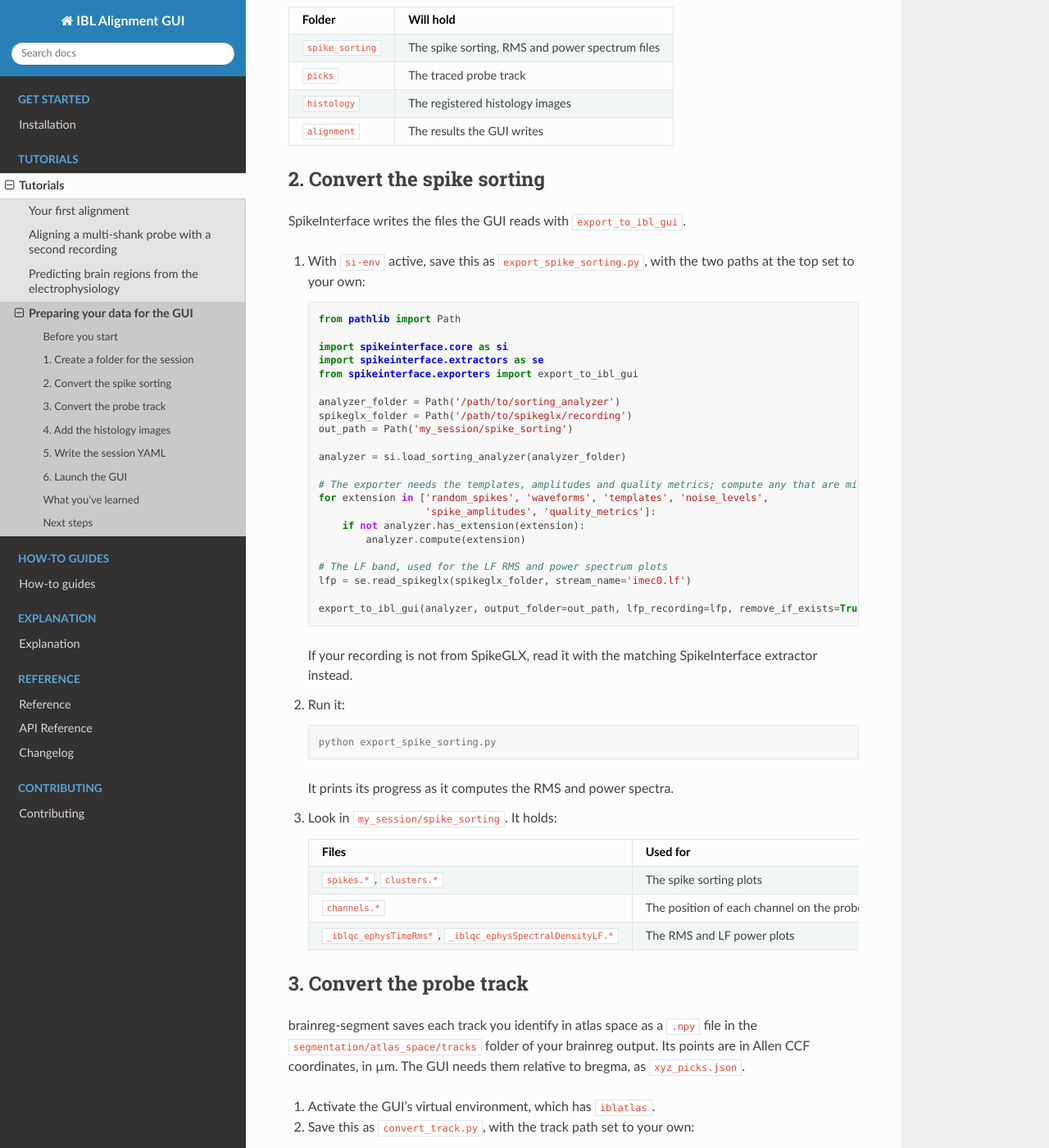
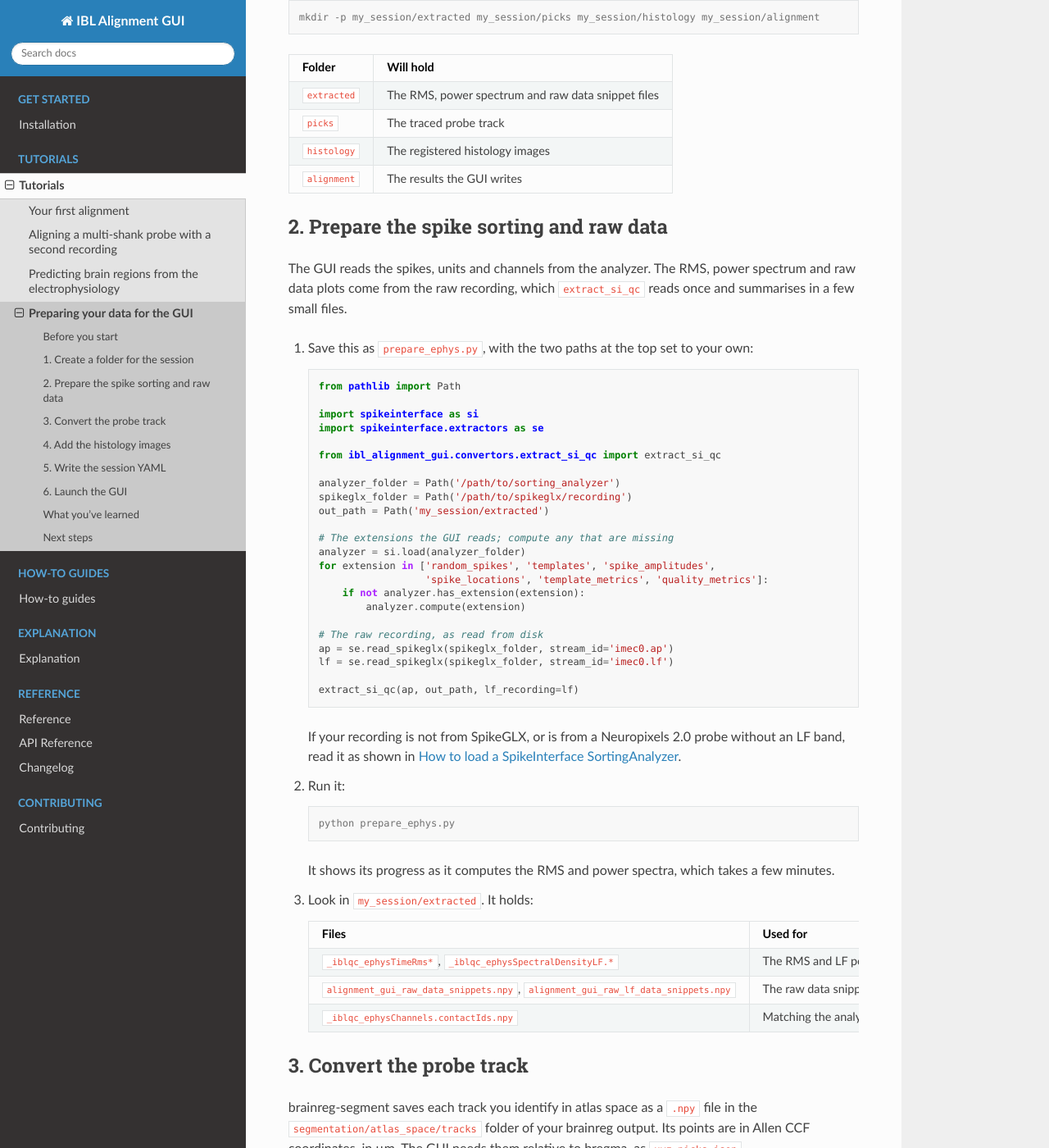
Before and after one commit to int-brain-lab/ibl-alignment-gui, a Sphinx documentation site: the page built from docs/source/tutorials/04_preparing_your_data.md, in a window 1280 px wide and 1400 px high, scrolled down 998 px. Shown: the whole window at 82% size. Built offline with Sphinx 7.4.7 and the Read the Docs theme 3.1.0, drawn with Linux system fonts in a browser that asks for light colours; some of the changed text lies outside the part shown.

Commit message:
Rewrite tutorial 4 to load the SortingAnalyzer and run extract_si_qc

````diff
--- a/docs/source/tutorials/04_preparing_your_data.md
+++ b/docs/source/tutorials/04_preparing_your_data.md
@@ -6,9 +6,10 @@ In this tutorial you will take a recording you have spike sorted with
 [brainreg](https://brainglobe.info/documentation/brainreg/index.html), and a probe track you have
 identified with
 [brainreg-segment](https://brainglobe.info/tutorials/segmenting-1d-tracks.html), and turn them
-into a session the GUI can open. You will convert the spike sorting and the probe track, put the
-histology images where the GUI can find them, write a session YAML that ties everything together,
-and launch the GUI with it.
+into a session the GUI can open. The GUI reads your `SortingAnalyzer` as it is; you will extract
+the plots it needs from the raw recording, convert the probe track, put the histology images
+where the GUI can find them, write a session YAML that ties everything together, and launch the
+GUI with it.
 
 ## Before you start
 
@@ -17,21 +18,22 @@ and launch the GUI with it.
 
   | What | From |
   |---|---|
-  | A `SortingAnalyzer` saved to a folder, with its recording attached | SpikeInterface |
-  | The LF band of the recording, for example the SpikeGLX `.lf.bin` and `.lf.meta` files | Your recording system |
+  | A `SortingAnalyzer` saved to a folder or a `.zarr` | SpikeInterface |
+  | The raw recording the analyzer was sorted from, for example the SpikeGLX `.ap.bin`, `.lf.bin` and `.meta` files | Your recording system |
   | A brainreg output folder, registered to the 25 µm Allen mouse atlas (`allen_mouse_25um`) | brainreg |
   | The probe track, identified in atlas space with brainreg-segment | brainreg-segment |
 
-- Have SpikeInterface installed in its own virtual environment, separate from the GUI's, so the
-  two do not interfere:
+- Install the GUI's `spikeinterface` extra, so the GUI can read the analyzer (see
+  {ref}`howto-install-extras`). With the GUI's environment active, in the folder you cloned it
+  into:
 
   ```console
-  uv venv si-env --python 3.12
-  source si-env/bin/activate
-  uv pip install "spikeinterface[full]"
+  uv pip install -e ".[spikeinterface]"
   ```
 
-  On Windows, activate it with `.\si-env\Scripts\activate` instead.
+  Every step of this tutorial runs in this one environment. It must be able to load your
+  analyzer: if you sorted with a newer version of SpikeInterface than it has, upgrade it with
+  `uv pip install -U spikeinterface`.
 
 ## 1. Create a folder for the session
 
@@ -39,66 +41,68 @@ Create a folder called `my_session`, with a subfolder for each kind of data, and
 in the folder that contains it:
 
 ```console
-mkdir -p my_session/spike_sorting my_session/picks my_session/histology my_session/alignment
+mkdir -p my_session/extracted my_session/picks my_session/histology my_session/alignment
 ```
 
 | Folder | Will hold |
 |---|---|
-| `spike_sorting` | The spike sorting, RMS and power spectrum files |
+| `extracted` | The RMS, power spectrum and raw data snippet files |
 | `picks` | The traced probe track |
 | `histology` | The registered histology images |
 | `alignment` | The results the GUI writes |
 
-## 2. Convert the spike sorting
+## 2. Prepare the spike sorting and raw data
 
-SpikeInterface writes the files the GUI reads with `export_to_ibl_gui`.
+The GUI reads the spikes, units and channels from the analyzer. The RMS, power spectrum and raw
+data plots come from the raw recording, which `extract_si_qc` reads once and summarises in a few
+small files.
 
-1. With `si-env` active, save this as `export_spike_sorting.py`, with the two paths at the top
-   set to your own:
+1. Save this as `prepare_ephys.py`, with the two paths at the top set to your own:
 
    ```python
    from pathlib import Path
 
-   import spikeinterface.core as si
+   import spikeinterface as si
    import spikeinterface.extractors as se
-   from spikeinterface.exporters import export_to_ibl_gui
+
+   from ibl_alignment_gui.convertors.extract_si_qc import extract_si_qc
 
    analyzer_folder = Path('/path/to/sorting_analyzer')
    spikeglx_folder = Path('/path/to/spikeglx/recording')
-   out_path = Path('my_session/spike_sorting')
+   out_path = Path('my_session/extracted')
 
-   analyzer = si.load_sorting_analyzer(analyzer_folder)
-
-   # The exporter needs the templates, amplitudes and quality metrics; compute any that are missing
-   for extension in ['random_spikes', 'waveforms', 'templates', 'noise_levels',
-                     'spike_amplitudes', 'quality_metrics']:
+   # The extensions the GUI reads; compute any that are missing
+   analyzer = si.load(analyzer_folder)
+   for extension in ['random_spikes', 'templates', 'spike_amplitudes',
+                     'spike_locations', 'template_metrics', 'quality_metrics']:
        if not analyzer.has_extension(extension):
            analyzer.compute(extension)
 
-   # The LF band, used for the LF RMS and power spectrum plots
-   lfp = se.read_spikeglx(spikeglx_folder, stream_name='imec0.lf')
+   # The raw recording, as read from disk
+   ap = se.read_spikeglx(spikeglx_folder, stream_id='imec0.ap')
+   lf = se.read_spikeglx(spikeglx_folder, stream_id='imec0.lf')
 
-   export_to_ibl_gui(analyzer, output_folder=out_path, lfp_recording=lfp, remove_if_exists=True)
+   extract_si_qc(ap, out_path, lf_recording=lf)
    ```
 
-   If your recording is not from SpikeGLX, read it with the matching SpikeInterface extractor
-   instead.
+   If your recording is not from SpikeGLX, or is from a Neuropixels 2.0 probe without an LF
+   band, read it as shown in {ref}`howto-convert-spikeinterface`.
 
 2. Run it:
 
    ```console
-   python export_spike_sorting.py
+   python prepare_ephys.py
    ```
 
-   It prints its progress as it computes the RMS and power spectra.
+   It shows its progress as it computes the RMS and power spectra, which takes a few minutes.
 
-3. Look in `my_session/spike_sorting`. It holds:
+3. Look in `my_session/extracted`. It holds:
 
    | Files | Used for |
    |---|---|
-   | `spikes.*`, `clusters.*` | The spike sorting plots |
-   | `channels.*` | The position of each channel on the probe |
    | `_iblqc_ephysTimeRms*`, `_iblqc_ephysSpectralDensityLF.*` | The RMS and LF power plots |
+   | `alignment_gui_raw_data_snippets.npy`, `alignment_gui_raw_lf_data_snippets.npy` | The raw data snippets and the bad channel plots |
+   | `_iblqc_ephysChannels.contactIds.npy` | Matching the analyzer's channels to the raw recording's |
 
 ## 3. Convert the probe track
 
@@ -175,11 +179,9 @@ probes:
   probe00:
     datasets:
       spike_sorting:
-        path: spike_sorting
+        path: /path/to/sorting_analyzer
       processed_ephys:
-        path: spike_sorting
-      raw_ephys:
-        path: /path/to/spikeglx/recording
+        path: extracted
       picks:
         path: picks
       histology:
@@ -188,10 +190,9 @@ probes:
         path: alignment
 ```
 
-`export_to_ibl_gui` writes the spike sorting and the RMS and power spectrum files to the same
-folder, so `spike_sorting` and `processed_ephys` both point at it. `raw_ephys` is optional: with
-it, the GUI also shows snippets of the raw signal. Every key is described in
-{ref}`ref-session-yaml`.
+The GUI recognises the analyzer from its folder, and reads the extracted files, snippets
+included, from `processed_ephys`, so the raw recording is not needed to open the session. Every
+key is described in {ref}`ref-session-yaml`.
 
 ## 6. Launch the GUI
 
@@ -203,8 +204,10 @@ it, the GUI also shows snippets of the raw signal. Every key is described in
 
 2. Check that everything has loaded:
 
-   - `Image Plots` lists the spike sorting plots, such as `Firing Rate` and `Amplitude`, and the
-     RMS and LF plots
+   - `Image Plots` lists the spike sorting plots, such as `Firing Rate` and `Amplitude`, the RMS
+     and LF plots, and the `Raw ap snippet` and `Raw lf snippet` images
+   - `Line Plots` lists `Dead Channels`, `Noisy Channels Coherence`, `Noisy Channels PSD` and
+     `Outside Channels`
    - `Probe Plots` lists the RMS plots and the five LF power bands
    - the Histology figure shows the regions along your traced track, the same ones
      `convert_track.py` printed
@@ -217,10 +220,14 @@ Your data is now ready to align, in the same way as in {ref}`tutorial-first-alig
 
 You have:
 
-- exported a SpikeInterface sorting to the files the GUI reads
+- extracted the RMS, power spectra and raw data snippets of a SpikeInterface recording, for
+  the GUI to show beside its `SortingAnalyzer`
 - converted a probe track identified with brainreg-segment to `xyz_picks.json`
 - added your registered histology so it shows in the Slice figure
 - written a session YAML and launched the GUI with it
+
+SpikeInterface's `export_to_ibl_gui` is another route, which converts the analyzer to ALF files
+instead (see {ref}`howto-convert-spikeinterface`).
 
 ## Next steps
 
````
Also changed, not shown: other parts of docs/source/tutorials/04_preparing_your_data.md (+1 -1 lines), docs/source/how-to/install/install_extras.md (+4 -1 lines), docs/source/reference/menus.md (+5 -5 lines).
